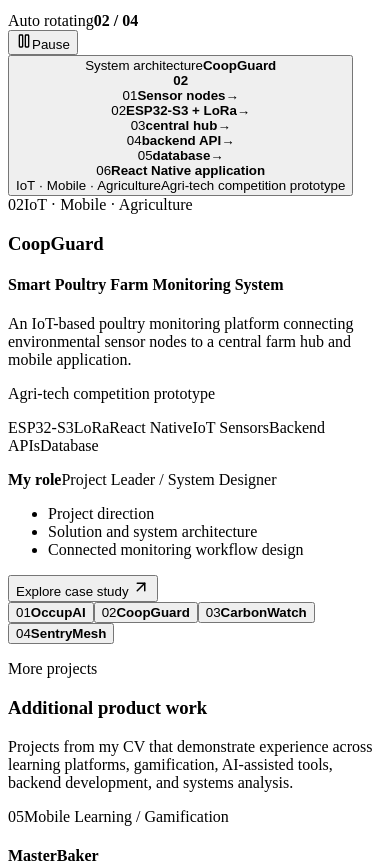
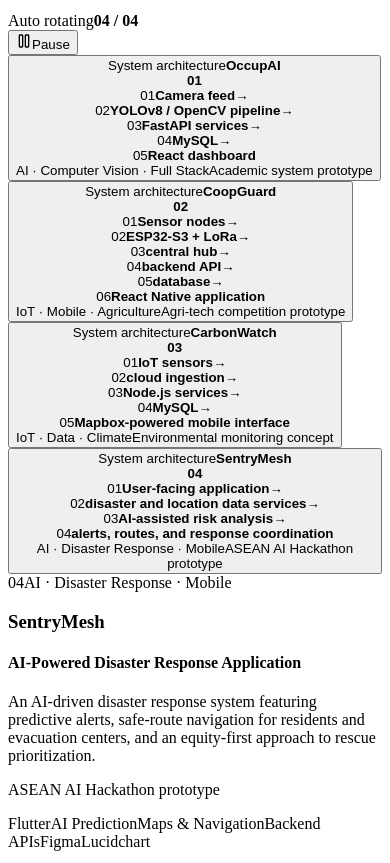
Before and after one commit to Poyyy414/Personal-Portfolio, a React (Vite) app: page / in a window 390 px wide. Shown: the part 2980-3843 px from the top of the page. Built offline with nearby package versions, Linux system fonts and the light colour scheme; the HTML template or start-up script is replaced by a standard one; a web font is replaced by a local one.

Commit message:
Redesign projects as coverflow carousel

```diff
--- a/src/components/Projects.tsx
+++ b/src/components/Projects.tsx
@@ -5,6 +5,17 @@
 import { ProjectVisual } from './ProjectVisual'
 import { Reveal } from './Reveal'
 import { SectionHeading } from './SectionHeading'
+
+function getCarouselPosition(index: number, activeIndex: number, total: number) {
+  let offset = index - activeIndex
+  if (offset > total / 2) offset -= total
+  if (offset < -total / 2) offset += total
+
+  if (offset === 0) return 'active'
+  if (offset === -1) return 'previous'
+  if (offset === 1) return 'next'
+  return offset < 0 ? 'far-previous' : 'far-next'
+}
 
 export function Projects({ onSelect }: { onSelect: (project: Project) => void }) {
   const [activeProject, setActiveProject] = useState(0)
@@ -30,7 +41,7 @@
     if (isPaused || reducedMotion) return
 
     const rotationTimer = window.setTimeout(() => {
-      setActiveProject(current => (current + 1) % projects.length)
+      setActiveProject(current => (current - 1 + projects.length) % projects.length)
     }, 4500)
 
     return () => window.clearTimeout(rotationTimer)
@@ -69,18 +80,40 @@
             </div>
           </div>
 
-          <div className="project-carousel-slide" key={project.name} aria-label={`${project.name}, slide ${activeProject + 1} of ${projects.length}`}>
-            <div className="project-row">
-              <button className="visual-button" onClick={() => onSelect(project)} aria-label={`View ${project.name} case study`}><ProjectVisual project={project} /></button>
-              <div className="project-copy">
+          <div className="project-coverflow" aria-label={`${project.name}, project ${activeProject + 1} of ${projects.length}`}>
+            {projects.map((item, index) => {
+              const position = getCarouselPosition(index, activeProject, projects.length)
+              const isActive = index === activeProject
+
+              return (
+                <button
+                  type="button"
+                  className={`coverflow-card coverflow-${position}`}
+                  aria-label={isActive ? `Open ${item.name} case study` : `Bring ${item.name} to the front`}
+                  aria-current={isActive ? 'true' : undefined}
+                  tabIndex={isActive ? 0 : -1}
+                  onClick={() => isActive ? onSelect(item) : showProject(index)}
+                  key={item.name}
+                >
+                  <ProjectVisual project={item} />
+                </button>
+              )
+            })}
+          </div>
+
+          <div className="project-feature-details" key={project.name}>
+            <div className="project-feature-intro">
               <div className="project-meta"><span>{project.number}</span><span>{project.category}</span></div>
-                <h3>{project.name}</h3><h4>{project.tagline}</h4><p>{project.description}</p>
+              <h3>{project.name}</h3>
+              <h4>{project.tagline}</h4>
+              <p>{project.description}</p>
               <p className="project-context">{project.context}</p>
+            </div>
+            <div className="project-feature-specs">
               <div className="tech-list">{project.technologies.slice(0, 6).map(tech => <span key={tech}>{tech}</span>)}</div>
               <p className="project-role"><b>My role</b>{project.role}</p>
               <ul className="project-contributions">{project.contributions.map(item => <li key={item}>{item}</li>)}</ul>
               <button className="text-link" onClick={() => onSelect(project)}>Explore case study <ArrowUpRight size={18} /></button>
-              </div>
             </div>
           </div>
 
--- a/src/styles.css
+++ b/src/styles.css
@@ -126,12 +126,18 @@
 .project-carousel-controls { display: flex; gap: 8px; }
 .project-carousel-controls button { min-width: 88px; height: 42px; display: flex; align-items: center; justify-content: center; gap: 8px; padding: 0 14px; border: 1px solid var(--line); color: var(--ink); background: transparent; font: 500 9px var(--font-mono); text-transform: uppercase; letter-spacing: .08em; cursor: pointer; transition: color .2s, background .2s, border-color .2s; }
 .project-carousel-controls button:hover { color: var(--bg); border-color: var(--project-accent); background: var(--project-accent); }
-.project-carousel-slide { padding: 38px 12px 34px; animation: project-slide-in .45s cubic-bezier(.22, 1, .36, 1); }
-@keyframes project-slide-in { from { opacity: 0; transform: translateX(-34px); } to { opacity: 1; transform: translateX(0); } }
-.project-row { display: grid; grid-template-columns: minmax(0, 1.3fr) minmax(320px, .7fr); gap: 7vw; align-items: center; }
-.visual-button { width: 100%; padding: 0; border: 0; text-align: left; background: transparent; cursor: pointer; }
+.project-coverflow { position: relative; height: 460px; overflow: hidden; perspective: 1500px; perspective-origin: 50% 45%; }
+.project-coverflow::after { content: ''; position: absolute; z-index: 20; right: 10%; bottom: 10px; left: 10%; height: 42px; border-radius: 50%; background: rgba(0,0,0,.72); filter: blur(22px); pointer-events: none; }
+.coverflow-card { position: absolute; z-index: 2; top: 34px; left: 50%; width: min(530px, 54vw); padding: 0; border: 0; color: inherit; text-align: left; background: transparent; cursor: pointer; opacity: .42; filter: saturate(.62) brightness(.72); transform-style: preserve-3d; transition: transform .8s cubic-bezier(.22,1,.36,1), opacity .55s ease, filter .55s ease; }
+.coverflow-card .project-visual { min-height: 380px; padding: 26px; box-shadow: 0 30px 70px rgba(0,0,0,.46); }
+.coverflow-active { z-index: 10; opacity: 1; filter: none; transform: translate3d(-50%, 0, 0) scale(1); }
+.coverflow-previous { z-index: 7; opacity: .75; transform: translate3d(-114%, 14px, -120px) rotateY(11deg) scale(.84); }
+.coverflow-next { z-index: 7; opacity: .75; transform: translate3d(14%, 14px, -120px) rotateY(-11deg) scale(.84); }
+.coverflow-far-previous { z-index: 4; transform: translate3d(-166%, 34px, -240px) rotateY(16deg) scale(.68); }
+.coverflow-far-next { z-index: 4; transform: translate3d(66%, 34px, -240px) rotateY(-16deg) scale(.68); }
+.coverflow-card:focus-visible { outline: 2px solid var(--project-accent); outline-offset: 7px; }
 .project-visual { position: relative; min-height: 480px; display: flex; flex-direction: column; padding: 34px; overflow: hidden; color: #e8ece8; background: color-mix(in srgb, var(--project-accent) 10%, #101512); border: 1px solid color-mix(in srgb, var(--project-accent) 35%, transparent); transition: transform .5s cubic-bezier(.22,1,.36,1), border-color .3s; }
-.visual-button:hover .project-visual { transform: scale(.985); border-color: var(--project-accent); }
+.coverflow-card:hover .project-visual { border-color: var(--project-accent); }
 .project-visual::before { content: ''; position: absolute; width: 330px; height: 330px; right: -90px; bottom: -120px; border-radius: 50%; background: var(--project-accent); opacity: .12; filter: blur(5px); }
 .architecture-top { position: relative; z-index: 1; display: flex; justify-content: space-between; gap: 20px; padding-bottom: 24px; border-bottom: 1px solid rgba(255,255,255,.14); }
 .architecture-top div { display: grid; gap: 7px; }
@@ -145,13 +151,18 @@
 .architecture-step i { position: absolute; z-index: 2; top: 50%; right: -20px; width: 25px; color: var(--project-accent); font: normal 15px var(--font-mono); text-align: center; transform: translateY(-50%); }
 .architecture-bottom { position: relative; z-index: 1; display: flex; justify-content: space-between; gap: 18px; padding-top: 20px; border-top: 1px solid rgba(255,255,255,.14); }
 .architecture-bottom span:last-child { color: var(--project-accent); text-align: right; }
+.project-feature-details { display: grid; grid-template-columns: minmax(0, 1.1fr) minmax(300px, .9fr); gap: clamp(44px, 8vw, 100px); padding: 40px 28px 34px; border-top: 1px solid var(--line); animation: project-detail-in .45s cubic-bezier(.22,1,.36,1); }
+@keyframes project-detail-in { from { opacity: 0; transform: translateY(14px); } to { opacity: 1; transform: translateY(0); } }
 .project-meta { display: flex; align-items: center; gap: 20px; color: var(--muted); font: 400 10px var(--font-mono); text-transform: uppercase; letter-spacing: .1em; }
 .project-meta span:first-child { width: 42px; height: 42px; display: grid; place-items: center; color: var(--project-accent, var(--accent)); border: 1px solid var(--line); border-radius: 50%; }
-.project-copy h3 { margin: 24px 0 8px; font-size: clamp(48px, 6vw, 84px); line-height: .95; letter-spacing: -.07em; }
-.project-copy h4 { margin: 0 0 24px; color: #c6ccc7; font-size: 16px; font-weight: 500; line-height: 1.5; }
-.project-copy > p { color: var(--muted); font-size: 13px; line-height: 1.75; }
-.project-copy .project-context { margin: 16px 0 0; color: var(--teal); font: 400 10px var(--font-mono); text-transform: uppercase; letter-spacing: .08em; }
+.project-feature-intro { min-width: 0; }
+.project-feature-intro h3 { margin: 22px 0 8px; max-width: 100%; overflow-wrap: anywhere; font-size: clamp(38px, 5vw, 64px); line-height: .95; letter-spacing: -.065em; }
+.project-feature-intro h4 { margin: 0 0 20px; color: #c6ccc7; font-size: 16px; font-weight: 500; line-height: 1.5; }
+.project-feature-intro > p { max-width: 650px; margin: 0; color: var(--muted); font-size: 13px; line-height: 1.75; }
+.project-feature-intro .project-context { margin-top: 16px; color: var(--teal); font: 400 10px var(--font-mono); text-transform: uppercase; letter-spacing: .08em; }
+.project-feature-specs { min-width: 0; }
 .tech-list { display: flex; flex-wrap: wrap; gap: 7px; margin-top: 24px; }
+.project-feature-specs .tech-list { margin-top: 0; }
 .tech-list > span { padding: 7px 10px; border: 1px solid var(--line); color: #cbd1cc; font: 400 10px var(--font-mono); }
 .project-role { display: flex; gap: 16px; margin-top: 24px; padding-top: 20px; border-top: 1px solid var(--line); }
 .project-role b { color: var(--ink); }
@@ -307,7 +318,7 @@
   .hero-inner { grid-template-columns: 1fr 315px; gap: 4vw; }
   .hero h1 { font-size: clamp(66px, 9.2vw, 110px); }
   .service-grid { grid-template-columns: repeat(2, 1fr); }
-  .project-row { grid-template-columns: 1.15fr .85fr; gap: 4vw; }
+  .coverflow-card { width: min(500px, 60vw); }
   .project-visual { min-height: 440px; }
   .architecture-flow { grid-template-columns: repeat(2, 1fr); }
   .project-archive-grid { grid-template-columns: repeat(2, 1fr); }
@@ -340,8 +351,14 @@
   .section-heading .eyebrow { margin: 0; }
   .about-layout { grid-template-columns: 1fr; gap: 48px; }
   .project-carousel { padding: 18px; }
-  .project-carousel-slide { padding: 28px 0 30px; }
-  .project-row { display: flex; flex-direction: column; align-items: stretch; gap: 38px; }
+  .project-coverflow { height: 420px; }
+  .coverflow-card { width: min(480px, 68vw); }
+  .coverflow-card .project-visual { min-height: 345px; padding: 22px; }
+  .coverflow-previous { transform: translate3d(-118%, 18px, -120px) rotateY(11deg) scale(.8); }
+  .coverflow-next { transform: translate3d(18%, 18px, -120px) rotateY(-11deg) scale(.8); }
+  .coverflow-far-previous { transform: translate3d(-172%, 38px, -240px) rotateY(16deg) scale(.64); }
+  .coverflow-far-next { transform: translate3d(72%, 38px, -240px) rotateY(-16deg) scale(.64); }
+  .project-feature-details { grid-template-columns: 1fr; gap: 34px; padding: 34px 12px 28px; }
   .project-carousel-nav { grid-template-columns: repeat(2, 1fr); gap: 1px; background: var(--line); border-top: 0; }
   .project-carousel-nav button { padding: 15px; background: #0d100e; }
   .project-carousel-nav button::before { right: 0; left: 0; }
@@ -376,6 +393,14 @@
   .info-grid div:nth-child(even) { padding-left: 0; border-left: 0; }
   .project-visual { min-height: 390px; padding: 22px; }
   .project-carousel { padding: 14px; }
+  .project-coverflow { height: 350px; margin-inline: -14px; }
+  .coverflow-card { top: 26px; width: 76vw; max-width: 350px; }
+  .coverflow-card .project-visual { min-height: 292px; padding: 18px; }
+  .coverflow-previous { transform: translate3d(-125%, 16px, -120px) rotateY(10deg) scale(.78); }
+  .coverflow-next { transform: translate3d(25%, 16px, -120px) rotateY(-10deg) scale(.78); }
+  .coverflow-far-previous, .coverflow-far-next { opacity: 0; pointer-events: none; }
+  .project-feature-details { padding-inline: 4px; }
+  .project-feature-intro h3 { font-size: clamp(38px, 13vw, 56px); }
   .project-carousel-status { gap: 10px; }
   .project-carousel-status span { max-width: 80px; line-height: 1.35; }
   .project-carousel-controls button { min-width: 42px; width: 42px; height: 40px; padding: 0; }
```
Lines whose indentation alone changed are shown as unchanged.
